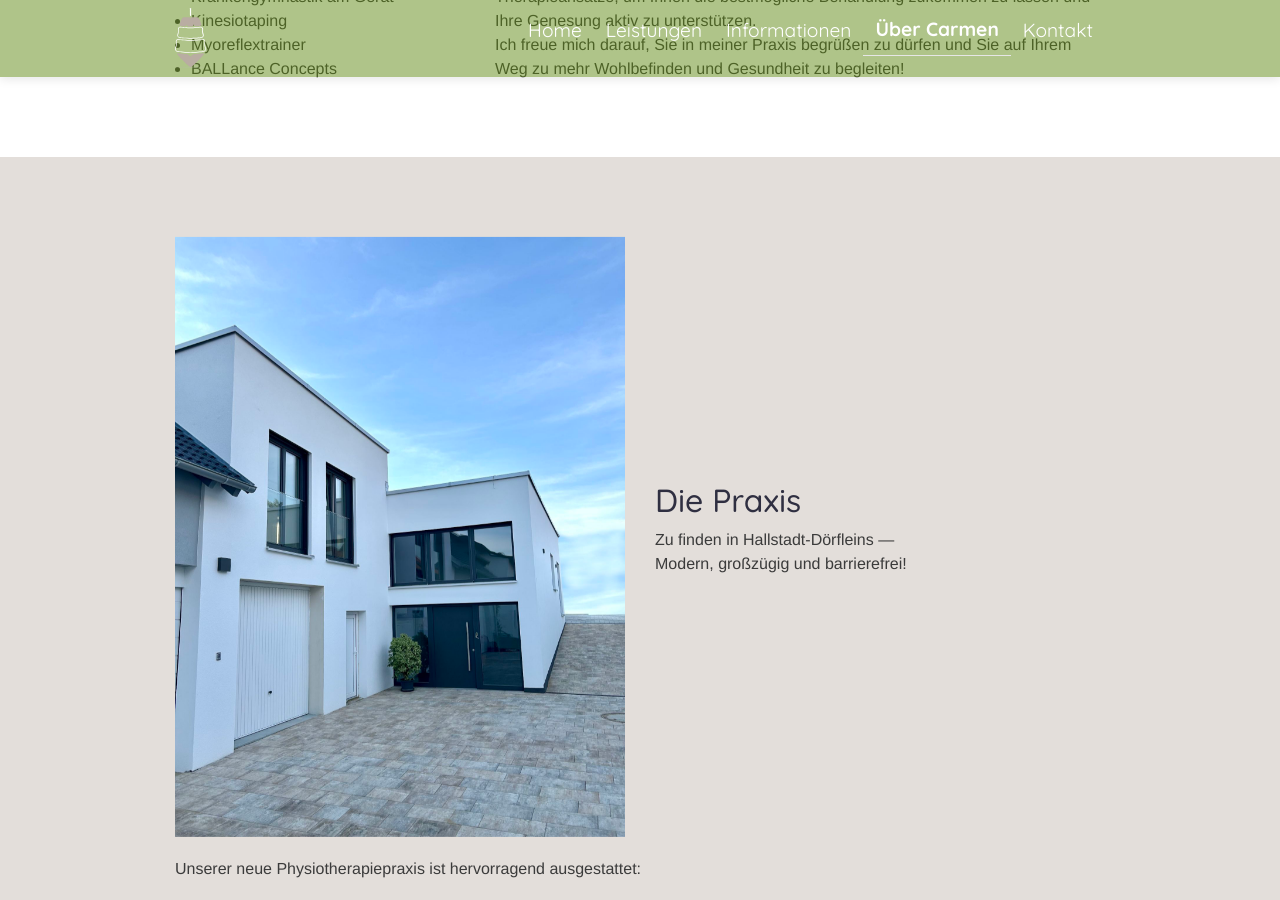
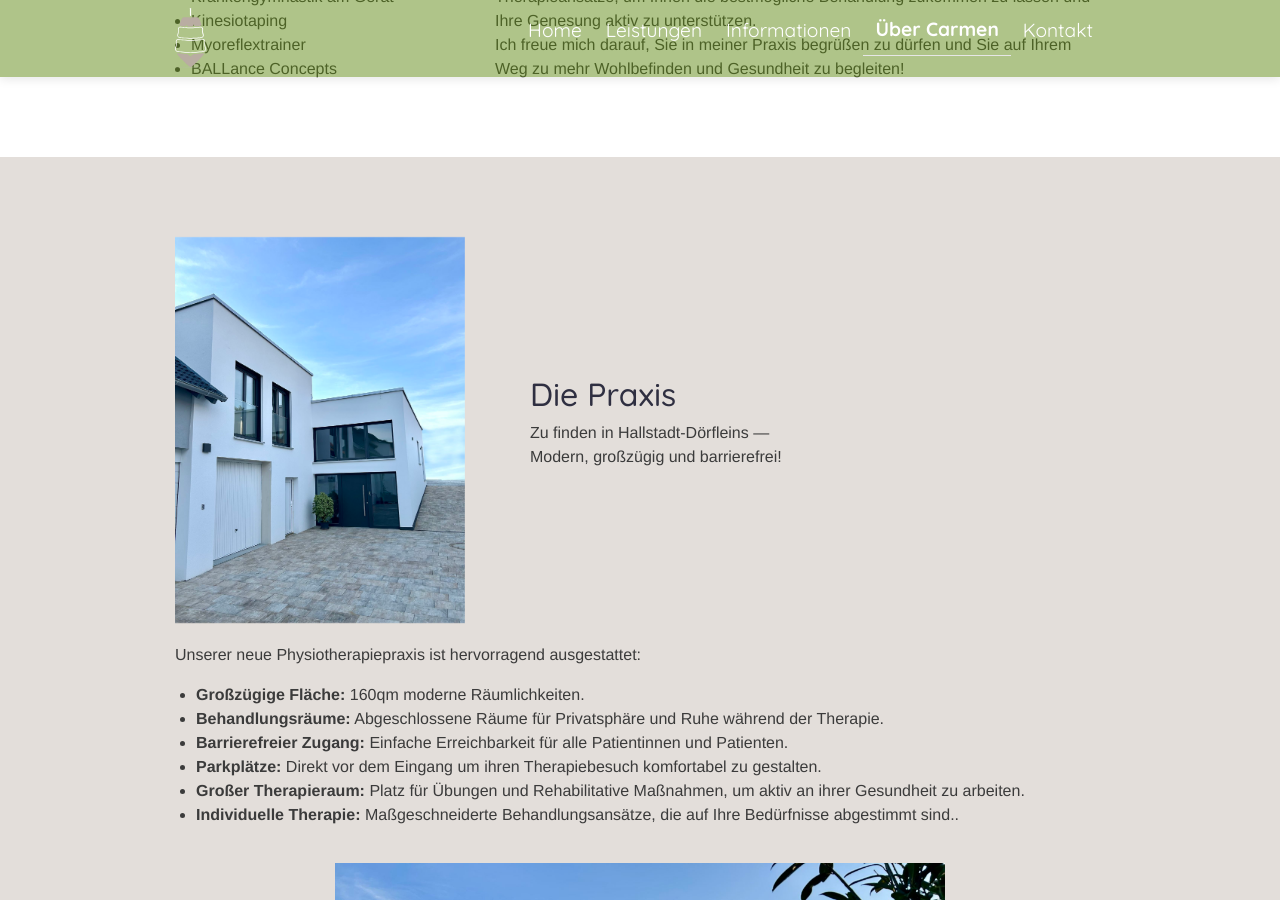
Before and after one commit to m-martin-j/physiotherapy-practice-web, a Jekyll site: the page built from _pages/about.md, in a window 1280 px wide and 900 px high, scrolled down 1013 px. Built offline with Jekyll 4.4.1, drawn with Linux system fonts in a browser that asks for light colours.

Commit message:
Change style

```diff
--- a/_layouts/about.html
+++ b/_layouts/about.html
@@ -59,11 +59,11 @@ bodyClass: "page-about"
 <div class="strip-secondary-light">
   <div class="container pt-6 pb-6">
     <div class="row justify-content-start align-items-center">
-      <div class="col-12 col-md-5 col-lg-6 order-1 order-md-2">
+      <div class="col-12 col-md-5 col-lg-8 order-1 order-md-2 ps-md-5">
         <h2>Die Praxis</h2>
         <p>Zu finden in Hallstadt-Dörﬂeins &mdash;<br>Modern, großzügig und barrierefrei!</p>
       </div>
-      <div class="col-12 col-md-7 col-lg-6 order-2 order-md-1 content" data-inviewport="fly-in" style="--fly-in-start-x: -40%;">
+      <div class="col-12 col-md-7 col-lg-4 order-2 order-md-1 content" data-inviewport="fly-in" style="--fly-in-start-x: -40%;">
         <img alt="Das Gebäude der Physiotharpiepraxis, ein Neubau, in Frontansicht." src="{{ 'images/practice/building_outer_front_md.jpeg' | relative_url }}" />
       </div>
     </div>
```
